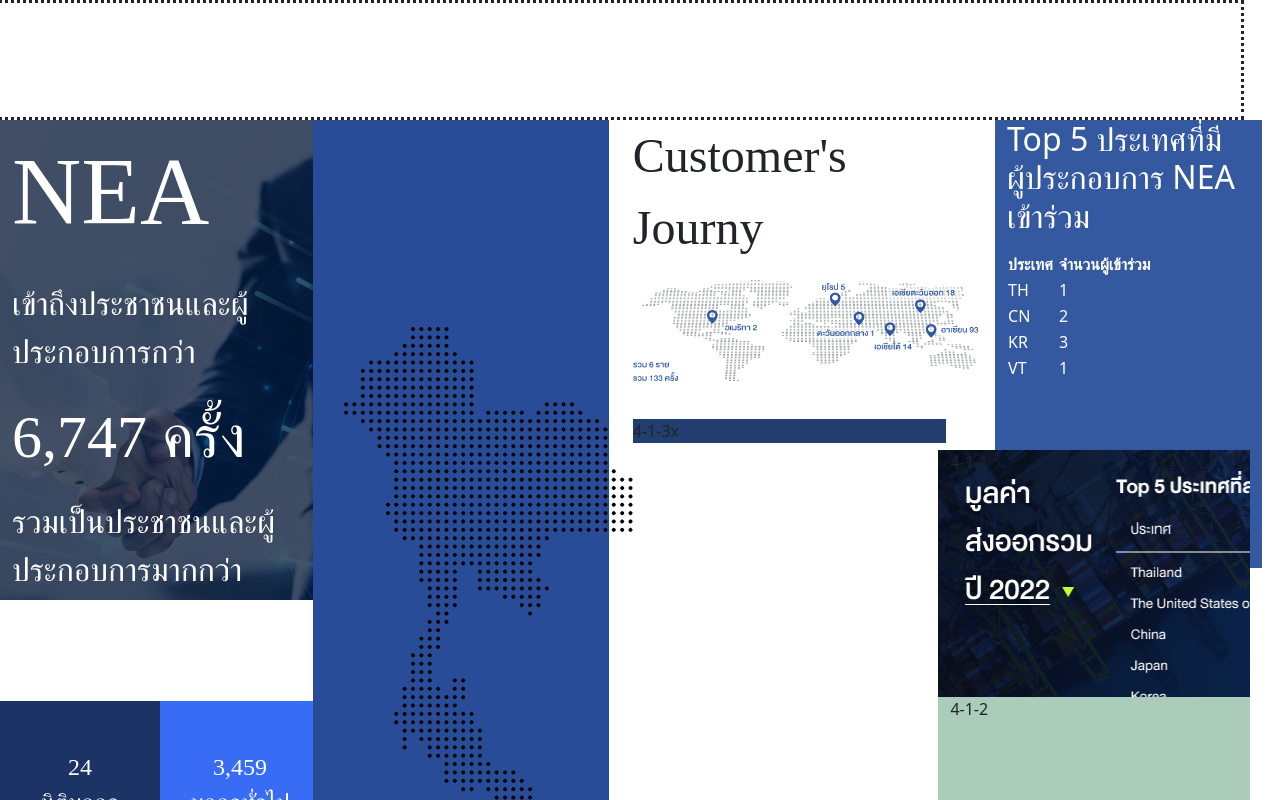
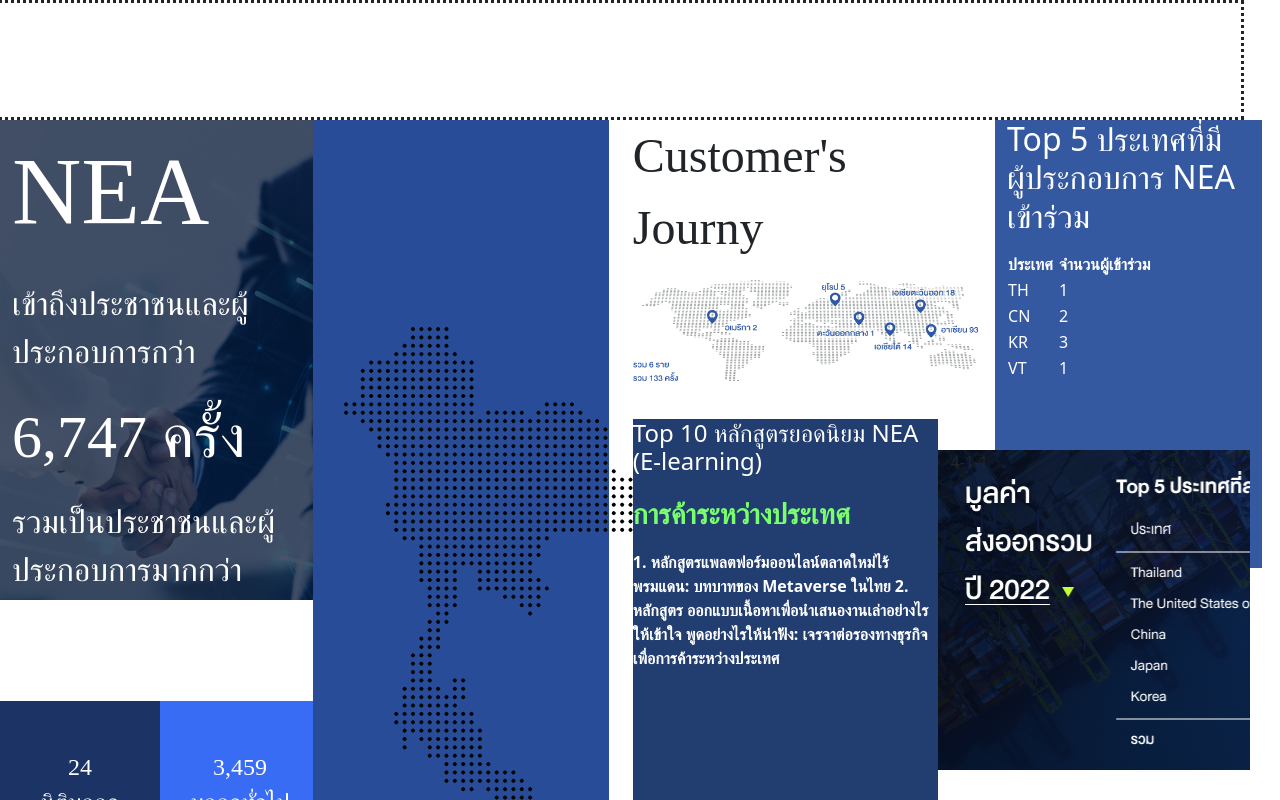
Before and after one commit to Gaivitz/angular_bi2, an Angular app: page / in a window 1280 px wide. Shown: the top 800 px of the page. Built offline with nearby package versions, Linux system fonts and the light colour scheme.

Commit message:
basic ui 5th

```diff
--- a/src/app/app.component.css
+++ b/src/app/app.component.css
@@ -66,7 +66,9 @@
 .t_left_banner1
 {
   background-color: rgb(34,61,111);
-  margin-right:-2.5%;
+  height:436%;
+  color:#FFF;
+  font-weight: bold;
 }
 
 .in_mid_banner
--- a/src/app/app.component.html
+++ b/src/app/app.component.html
@@ -101,7 +101,9 @@
 
                 <div class="col">
                     <div class="col t_left_banner1">
-                      4-1-3x
+                      <h4><p>Top 10 หลักสูตรยอดนิยม NEA (E-learning)</p></h4>
+                      <p style="color:#79FE6E;font-size: 28px;">การค้าระหว่างประเทศ</p>
+                      <p style="color:#FFF;">1. หลักสูตรแพลตฟอร์มออนไลน์ตลาดใหม่ไร้พรมแดน: บทบาทของ Metaverse ในไทย 2. หลักสูตร ออกแบบเนื้อหาเพื่อนำเสนองานเล่าอย่างไรให้เข้าใจ พูดอย่างไรให้น่าฟััง: เจรจาต่อรองทางธุรกิจเพื่อการค้าระหว่างประเทศ</p>
                     </div>
                 </div>
                 <div class="col" >
```
